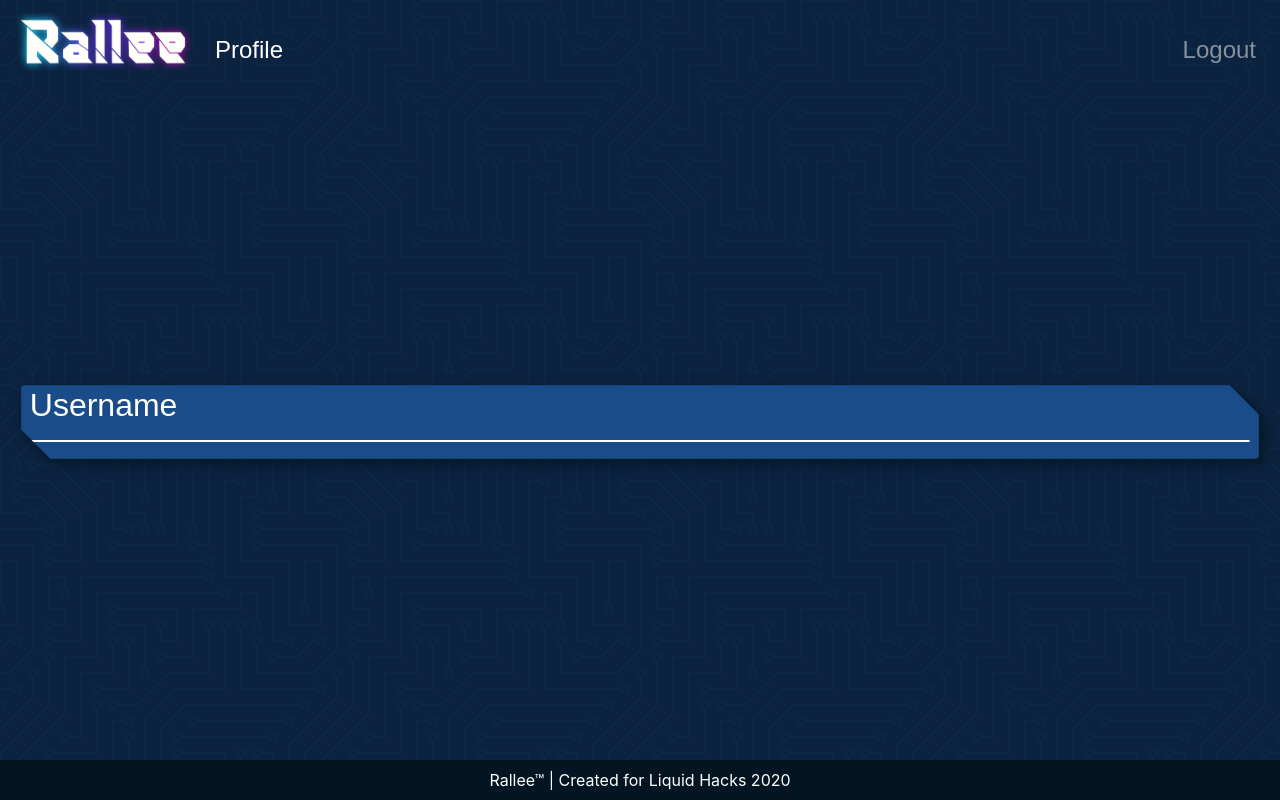
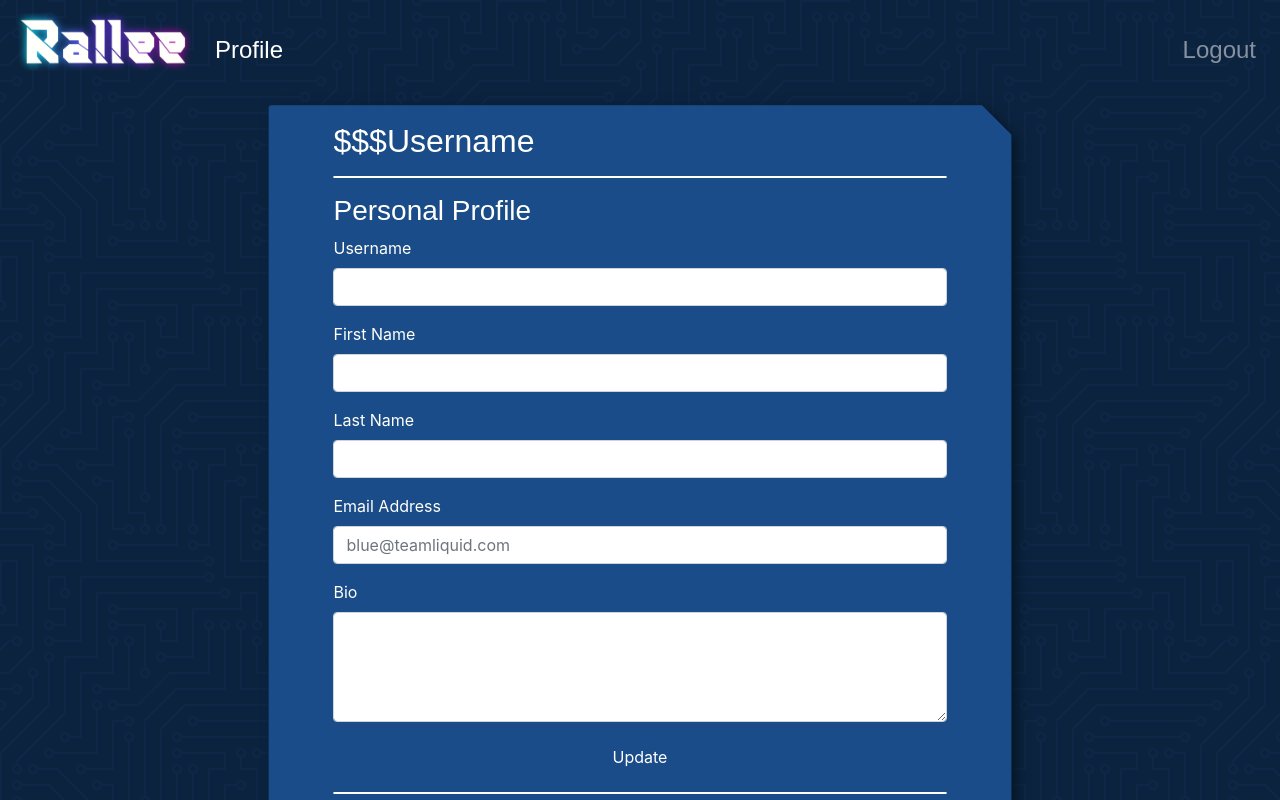
Before and after one commit to NotAnotherMetaTag/fe-rallee-liquidhacks, a React (Create React App) app: page /profile in a window 1280 px wide. Shown: the top 800 px of the page. Built offline with nearby package versions, Linux system fonts and the light colour scheme; a web font is replaced by a local one.

Commit message:
Finalized Personal Profile Info

```diff
--- a/src/components/EdgedCard/EdgedCard.jsx
+++ b/src/components/EdgedCard/EdgedCard.jsx
@@ -11,7 +11,8 @@ const EdgedCard = (props) => {
                 bg="primary"
                 text="info"
                 style={{
-                    width: `${props.width}`
+                    width: `${props.width}`,
+                    margin: "0 auto"
                 }}
             >
                 {props.children}
--- a/src/components/Login/Login.jsx
+++ b/src/components/Login/Login.jsx
@@ -55,14 +55,7 @@ function Login() {
             <Row>
                 <Col xs={4} style={{ margin: "0 auto" }}>
                     <Formik {...{ initialValues, validationSchema, onSubmit }}>
-                        {({
-                            handleSubmit,
-                            handleChange,
-                            getFieldProps,
-                            values,
-                            touched,
-                            errors
-                        }) => (
+                        {({ handleSubmit, getFieldProps, errors }) => (
                             <Form noValidate onSubmit={handleSubmit}>
                                 <Form.Group controlId="formLoginEmail">
                                     <Form.Label>Email address</Form.Label>
--- /dev/null
+++ b/src/components/Profile/ProfileForm/GameProfiles/GameProfiles.jsx
@@ -0,0 +1,7 @@
+import React from "react";
+
+function GameProfiles() {
+    return <div>Test</div>;
+}
+
+export default GameProfiles;
--- /dev/null
+++ b/src/components/Profile/ProfileForm/GameProfiles/index.jsx
@@ -0,0 +1,2 @@
+import GameProfiles from "./GameProfiles";
+export default GameProfiles;
--- /dev/null
+++ b/src/components/Profile/ProfileForm/PersonalProfile/PersonalProfile.jsx
@@ -0,0 +1,129 @@
+import React from "react";
+import { Container, Row, Col, Form, Button } from "react-bootstrap";
+import { Formik } from "formik";
+import * as yup from "yup";
+
+function PersonalProfile() {
+    const initialValues = {
+        username: "",
+        firstName: "",
+        lastName: "",
+        email: "",
+        bio: ""
+    };
+
+    const onSubmit = () => {
+        // TODO: Post to backend
+        alert("User updated!");
+    };
+
+    const validationSchema = yup.object({
+        username: yup
+            .string()
+            .min(1, "Please enter your username")
+            .required("Please enter your username"),
+        firstName: yup
+            .string()
+            .min(1, "Please enter your first name")
+            .required("Please enter your first name"),
+        lastName: yup
+            .string()
+            .min(1, "Please enter your last name")
+            .required("Please enter your last name"),
+        email: yup
+            .string()
+            .email("Invalid email")
+            .required("Please enter your email"),
+        bio: yup
+            .string()
+            .min(1, "Please enter a bio")
+            .required("Please enter a bio")
+    });
+
+    return (
+        <Formik {...{ initialValues, validationSchema, onSubmit }}>
+            {({ handleSubmit, getFieldProps, errors }) => (
+                <Form noValidate onSubmit={handleSubmit}>
+                    <Form.Group controlId="formLoginEmail">
+                        <Form.Label>Username</Form.Label>
+                        <Form.Control
+                            type="input"
+                            placeholder=""
+                            {...getFieldProps("username")}
+                            isInvalid={!!errors.username}
+                        />
+                        <Form.Control.Feedback type="invalid">
+                            {errors.username}
+                        </Form.Control.Feedback>
+                    </Form.Group>
+
+                    <Form.Group controlId="formLoginEmail">
+                        <Form.Label>First Name</Form.Label>
+                        <Form.Control
+                            type="input"
+                            placeholder=""
+                            {...getFieldProps("firstName")}
+                            isInvalid={!!errors.firstName}
+                        />
+                        <Form.Control.Feedback type="invalid">
+                            {errors.firstName}
+                        </Form.Control.Feedback>
+                    </Form.Group>
+
+                    <Form.Group controlId="formLoginEmail">
+                        <Form.Label>Last Name</Form.Label>
+                        <Form.Control
+                            type="input"
+                            placeholder=""
+                            {...getFieldProps("lastName")}
+                            isInvalid={!!errors.lastName}
+                        />
+                        <Form.Control.Feedback type="invalid">
+                            {errors.lastName}
+                        </Form.Control.Feedback>
+                    </Form.Group>
+
+                    <Form.Group controlId="formLoginEmail">
+                        <Form.Label>Email Address</Form.Label>
+                        <Form.Control
+                            type="email"
+                            placeholder="blue@teamliquid.com"
+                            {...getFieldProps("email")}
+                            isInvalid={!!errors.email}
+                        />
+                        <Form.Control.Feedback type="invalid">
+                            {errors.email}
+                        </Form.Control.Feedback>
+                    </Form.Group>
+
+                    <Form.Group controlId="formLoginEmail">
+                        <Form.Label>Bio</Form.Label>
+                        <Form.Control
+                            as="textarea"
+                            placeholder=""
+                            {...getFieldProps("bio")}
+                            isInvalid={!!errors.bio}
+                            rows={4}
+                        />
+                        <Form.Control.Feedback type="invalid">
+                            {errors.bio}
+                        </Form.Control.Feedback>
+                    </Form.Group>
+
+                    <Button
+                        variant="primary"
+                        type="submit"
+                        style={{
+                            display: "block",
+                            margin: "0 auto"
+                        }}
+                    >
+                        Update
+                    </Button>
+                </Form>
+            )}
+        </Formik>
+    );
+}
+
+export default PersonalProfile;
--- /dev/null
+++ b/src/components/Profile/ProfileForm/PersonalProfile/index.jsx
@@ -0,0 +1,2 @@
+import PersonalProfile from "./PersonalProfile.jsx";
+export default PersonalProfile;
--- a/src/components/Profile/ProfileForm/ProfileForm.jsx
+++ b/src/components/Profile/ProfileForm/ProfileForm.jsx
@@ -1,15 +1,35 @@
 import React from "react";
 import { Form } from "react-bootstrap";
+import { Formik } from "formik";
 
 import EdgedCard from "../../EdgedCard";
 import FormDivider from "../../FormDivider";
+import PersonalProfile from "./PersonalProfile";
+import GameProfiles from "./GameProfiles";
 
 function ProfileForm() {
     return (
-        <EdgedCard width="100%">
-            <div style={{ padding: "0 0.5rem" }}>
-                <h2>Username</h2>
-                <FormDivider />
+        <EdgedCard width="60%">
+            <div style={{ display: "flex", justifyContent: "center" }}>
+                <div
+                    style={{
+                        maxWidth: "1100px",
+                        width: "100%",
+                        padding: "1rem 4rem"
+                    }}
+                >
+                    <h2>$$$Username</h2>
+
+                    <FormDivider />
+
+                    <h3>Personal Profile</h3>
+                    <PersonalProfile />
+
+                    <FormDivider />
+
+                    <h3>Game Profiles</h3>
+                    <GameProfiles />
+                </div>
             </div>
         </EdgedCard>
     );
```
